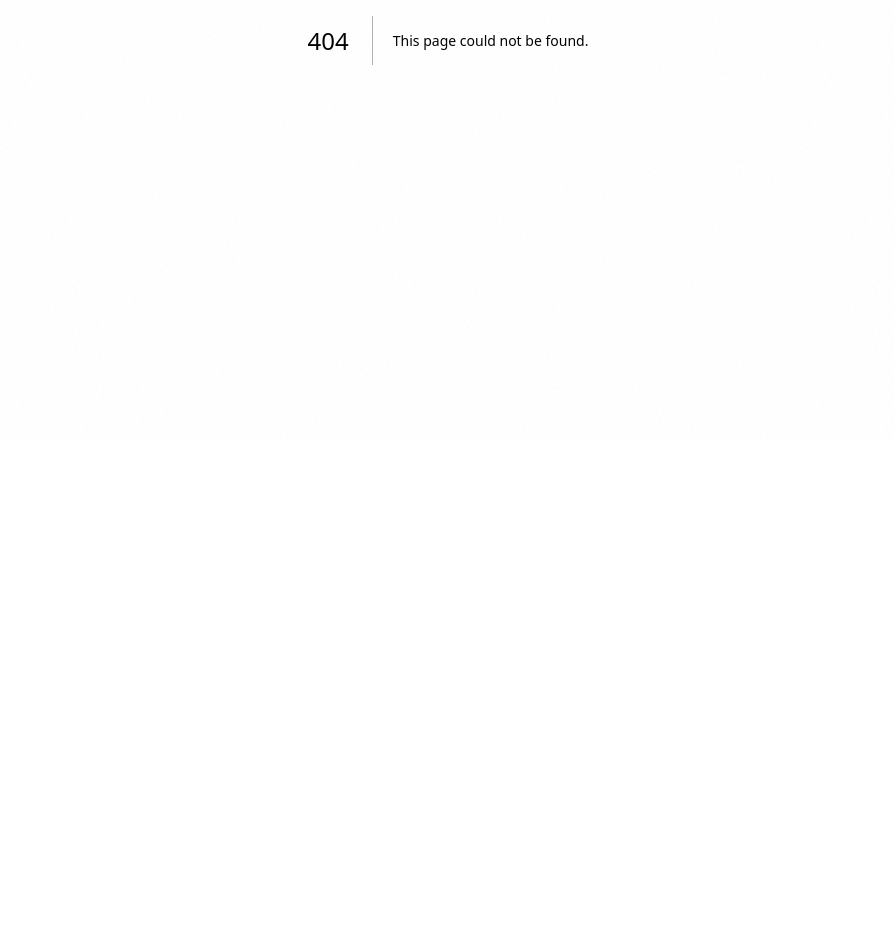
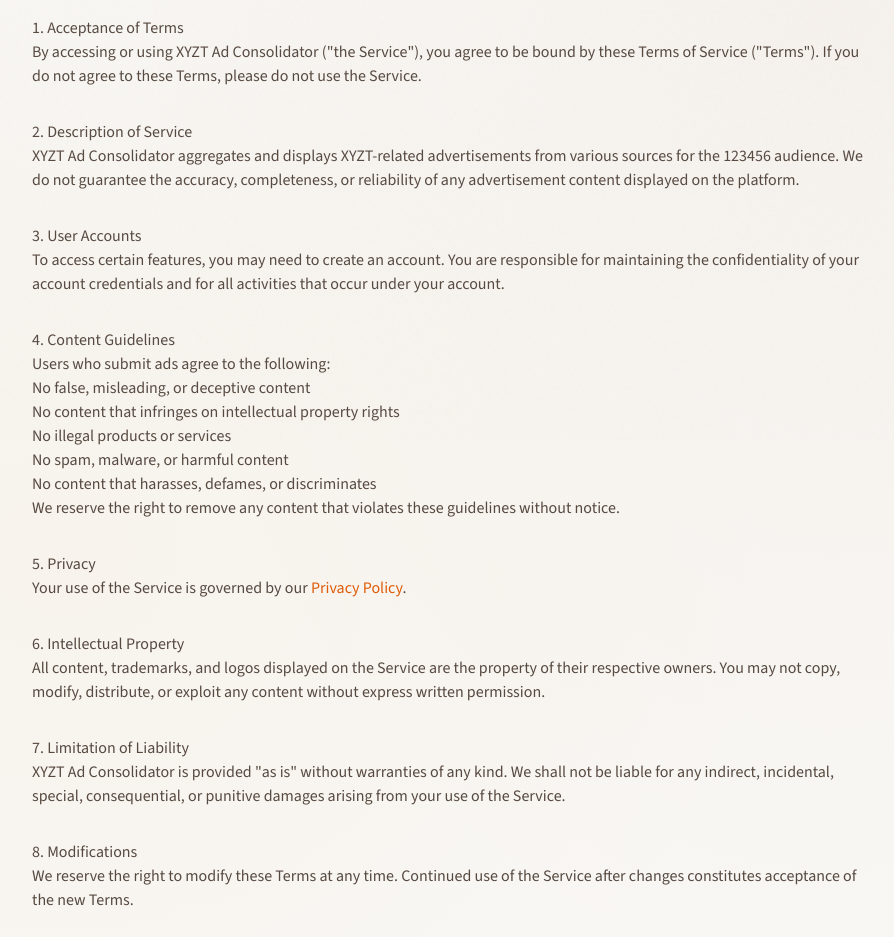
Before and after one commit to papajo/AdConsolidator, a Next.js app: page /legal/terms in a window 1280 px wide. Before the commit this address had no page. Shown: the part 360-1297 px from the top of the page, without its empty margins (192-1086 px from the left). Before the commit the page ends 800 px from the top, so only its background shows below. Built offline with nearby package versions, Linux system fonts and the light colour scheme.

Commit message:
Add src/pages/legal/terms.js

```diff
--- /dev/null
+++ b/src/pages/legal/terms.js
@@ -0,0 +1,81 @@
+import Head from 'next/head';
+import Link from 'next/link';
+import Header from '../../components/Header';
+import Footer from '../../components/Footer';
+
+export default function Terms() {
+  return (
+    <>
+      <Head>
+        <title>Terms of Service | XYZT Ad Consolidator</title>
+        <meta name="viewport" content="width=device-width, initial-scale=1" />
+      </Head>
+
+      <div className="min-h-screen flex flex-col">
+        <Header onSearch={() => {}} onCategoryChange={() => {}} activeCategory="All" />
+
+        <main className="flex-1 max-w-4xl mx-auto px-4 sm:px-6 lg:px-8 pt-16 pb-20">
+          <h1 className="font-display text-4xl md:text-5xl text-surface-900 mb-4">Terms of Service</h1>
+          <p className="text-surface-500 text-sm mb-12">Last updated: May 31, 2026</p>
+
+          <div className="prose-content space-y-8">
+            <section>
+              <h2>1. Acceptance of Terms</h2>
+              <p>By accessing or using XYZT Ad Consolidator ("the Service"), you agree to be bound by these Terms of Service ("Terms"). If you do not agree to these Terms, please do not use the Service.</p>
+            </section>
+
+            <section>
+              <h2>2. Description of Service</h2>
+              <p>XYZT Ad Consolidator aggregates and displays XYZT-related advertisements from various sources for the 123456 audience. We do not guarantee the accuracy, completeness, or reliability of any advertisement content displayed on the platform.</p>
+            </section>
+
+            <section>
+              <h2>3. User Accounts</h2>
+              <p>To access certain features, you may need to create an account. You are responsible for maintaining the confidentiality of your account credentials and for all activities that occur under your account.</p>
+            </section>
+
+            <section>
+              <h2>4. Content Guidelines</h2>
+              <p>Users who submit ads agree to the following:</p>
+              <ul>
+                <li>No false, misleading, or deceptive content</li>
+                <li>No content that infringes on intellectual property rights</li>
+                <li>No illegal products or services</li>
+                <li>No spam, malware, or harmful content</li>
+                <li>No content that harasses, defames, or discriminates</li>
+              </ul>
+              <p>We reserve the right to remove any content that violates these guidelines without notice.</p>
+            </section>
+
+            <section>
+              <h2>5. Privacy</h2>
+              <p>Your use of the Service is governed by our <Link href="/legal/privacy" className="text-brand-600 hover:text-brand-700">Privacy Policy</Link>.</p>
+            </section>
+
+            <section>
+              <h2>6. Intellectual Property</h2>
+              <p>All content, trademarks, and logos displayed on the Service are the property of their respective owners. You may not copy, modify, distribute, or exploit any content without express written permission.</p>
+            </section>
+
+            <section>
+              <h2>7. Limitation of Liability</h2>
+              <p>XYZT Ad Consolidator is provided "as is" without warranties of any kind. We shall not be liable for any indirect, incidental, special, consequential, or punitive damages arising from your use of the Service.</p>
+            </section>
+
+            <section>
+              <h2>8. Modifications</h2>
+              <p>We reserve the right to modify these Terms at any time. Continued use of the Service after changes constitutes acceptance of the new Terms.</p>
+            </section>
+
+            <section>
+              <h2>9. Contact</h2>
+              <p>For questions about these Terms, please <Link href="/contact" className="text-brand-600 hover:text-brand-700">contact us</Link>.</p>
+            </section>
+          </div>
+        </main>
+
+        <Footer />
+      </div>
+    </>
+  );
+}
```
